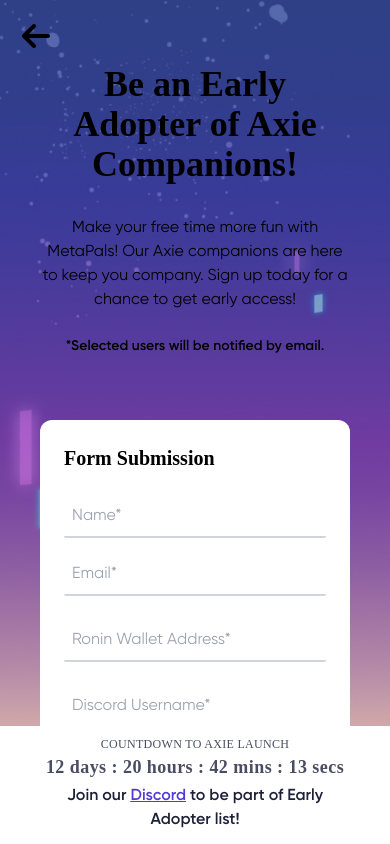
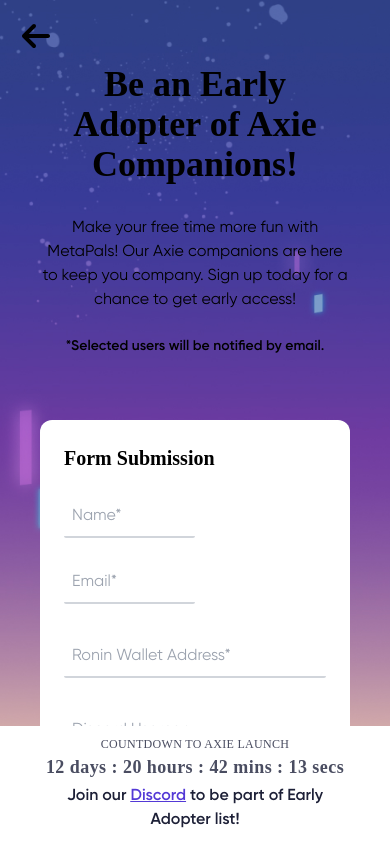
Before and after one commit to kindredlabs/axie-web-form, a Next.js app: page /form in a window 390 px wide. Built offline with nearby package versions, Linux system fonts and the light colour scheme; a web font is replaced by a local one.

Commit message:
feat: added input validation, api is working

```diff
--- a/package.json
+++ b/package.json
@@ -13,13 +13,15 @@
     "prettier": "^3.3.3",
     "react": "^18",
     "react-dom": "^18",
-    "react-icons": "^5.3.0"
+    "react-icons": "^5.3.0",
+    "zod": "^3.23.8"
   },
   "devDependencies": {
     "@types/node": "^20",
     "@types/react": "^18",
     "@types/react-dom": "^18",
     "postcss": "^8",
+    "prettier-plugin-tailwindcss": "^0.6.6",
     "tailwindcss": "^3.4.1",
     "typescript": "^5"
   }
--- /dev/null
+++ b/src/app/components/api/AxieSendForm.tsx
@@ -0,0 +1,42 @@
+"use server"
+
+interface axieFormInterface {
+  name: "string"
+  email: "string"
+  roninWalletAddress: "string"
+  xUsername: "string"
+  discordUsername: "string"
+}
+
+export async function AxieSendForm({
+  name,
+  email,
+  roninWalletAddress,
+  xUsername,
+  discordUsername,
+}: axieFormInterface) {
+  const URL_AXIE_FORM =
+    "https://dev.api.metapals.ai/api/v1/sanctuary/axie-early-access"
+  try {
+    const res = await fetch(URL_AXIE_FORM, {
+      method: "POST",
+      headers: {
+        "Content-Type": "application/json",
+        "x-platform": "sanctuary",
+      },
+      body: JSON.stringify({
+        name,
+        email,
+        roninWalletAddress,
+        xUsername,
+        discordUsername,
+      }),
+    })
+    const data = await res.json()
+    console.log("AXIE SERVER", data)
+    return data
+  } catch (e) {
+    console.log("AXIE SERVER ERROR", e)
+    return e
+  }
+}
--- a/src/app/form/page.tsx
+++ b/src/app/form/page.tsx
@@ -1,128 +1,298 @@
+"use client"
+import React from "react"
+import Image from "next/image"
+import BottomBar from "../components/BottomBar"
+import Button from "../components/Button"
+import { FaXTwitter, FaDiscord, FaArrowLeft } from "react-icons/fa6"
+import Link from "next/link"
+import z from "zod"
+import { useState } from "react"
+import { AxieSendForm } from "../components/api/AxieSendForm"
 
-import React from 'react'
-import Image from 'next/image';
-import BottomBar from "../components/BottomBar"
-import Button from '../components/Button';
-import { FaXTwitter, FaDiscord, FaArrowLeft } from "react-icons/fa6";
-import Link from 'next/link';
+const formSchema = z.object({
+  name: z
+    .string()
+    .min(3, "Name is too short")
+    .min(1, "Required field for submission."),
+  email: z
+    .string()
+    .min(6, "Email is too short")
+    .email("Please provide a valid email")
+    .min(1, "Required field for submission."),
+  roninWalletAddress: z.string().min(1, "Required field for submission"),
+})
 
 export default function AxieForm() {
+  const [form, setForm] = useState({
+    name: "",
+    email: "",
+    roninWalletAddress: "",
+    xUsername: "",
+    discordUsername: "",
+  })
+
+  const [errors, setErrors] = useState({
+    name: "",
+    email: "",
+    roninWalletAddress: "",
+    xUsername: "",
+    discordUsername: "",
+  })
+
+  const handleInputChange = (event: inputChangeType) => {
+    setForm({ ...form, [event.target.name]: event.target.value })
+  }
+
+  const handleSubmit = async () => {
+    setErrors({
+      name: "",
+      email: "",
+      roninWalletAddress: "",
+      xUsername: "",
+      discordUsername: "",
+    })
+
+    try {
+      console.log("AXIE FORM", form)
+      formSchema.parse(form)
+      const response = await AxieSendForm({
+        name: form.name,
+        email: form.email,
+        roninWalletAddress: form.roninWalletAddress,
+        xUsername: form.xUsername,
+        discordUsername: form.discordUsername,
+      })
+      console.log(response)
+      if (response.errors) {
+        alert("Error! " + response.message)
+        console.log("error message", response.message)
+      }
+      if (response.uid) {
+        alert("Success!")
+        setForm({
+          name: "",
+          email: "",
+          roninWalletAddress: "",
+          xUsername: "",
+          discordUsername: "",
+        })
+      }
+    } catch (error) {
+      if (error instanceof z.ZodError) {
+        error.errors.forEach((item) => {
+          if (item.path[0] === "name") {
+            setErrors((prevErrors) => ({ ...prevErrors, name: item.message }))
+          }
+          if (item.path[0] === "email") {
+            setErrors((prevErrors) => ({ ...prevErrors, email: item.message }))
+          }
+          if (item.path[0] === "roninWalletAddress") {
+            setErrors((prevErrors) => ({
+              ...prevErrors,
+              roninWalletAddress: item.message,
+            }))
+          }
+        })
+      }
+    }
+  }
+
   return (
-    <div className="absolute flex inset-0 bg-no-repeat bg-cover bg-axie overflow-y-scroll md:overflow-clip from-[#4bd4fe] to-[#80d458]">
+    <div className="absolute inset-0 flex overflow-y-scroll bg-axie from-[#4bd4fe] to-[#80d458] bg-cover bg-no-repeat md:overflow-clip">
       {/* back arrow */}
-      <Link href={'/'} className='absolute cursor-pointer z-10 top-5 left-5 hover:scale-110 duration-500'>
-        <FaArrowLeft className='size-8 md:size-12' />
+      <Link
+        href={"/"}
+        className="absolute left-5 top-5 z-10 cursor-pointer duration-500 hover:scale-110"
+      >
+        <FaArrowLeft className="size-8 md:size-12" />
       </Link>
 
       {/* main content */}
-      <div className="relative h-fit md:h-full px-10 flex w-full flex-col items-center justify-center">
-        <div className='flex flex-col gap-10 md:p-12 md:flex-row self-center'>
-
+      <div className="relative flex h-fit w-full flex-col items-center justify-center px-10 md:h-full">
+        <div className="flex flex-col gap-10 self-center md:flex-row md:p-12">
           {/* main title */}
-          <div className='text-center md:text-left flex flex-col'>
-            <h1 className="pb-8 pt-16 text-4xl font-bold px-4 md:px-0 ">
+          <div className="flex flex-col text-center md:text-left">
+            <h1 className="px-4 pb-8 pt-16 text-4xl font-bold md:px-0">
               Be an Early Adopter of Axie Companions!
             </h1>
-            <p >
-              Make your free time more fun with
-              MetaPals! Our Axie companions are
-              here to keep you company. Sign up
-              today for a chance to get early
-              access!
+            <p>
+              Make your free time more fun with MetaPals! Our Axie companions
+              are here to keep you company. Sign up today for a chance to get
+              early access!
             </p>
             <br />
-            <p className='text-sm font-semibold'>
+            <p className="text-sm font-semibold">
               *Selected users will be notified by email.
             </p>
             <br />
 
             {/* socials */}
-            <div className='hidden h-fit pt-6 md:flex gap-4 w-full flex-row'>
-              <Link target='_blank' href={"https://discord.gg/metapals"}>
+            <div className="hidden h-fit w-full flex-row gap-4 pt-6 md:flex">
+              <Link target="_blank" href={"https://discord.gg/metapals"}>
                 <FaDiscord size={24} />
               </Link>
-              <Link target='_blank' href={"https://x.com/MetaPals"}>
+              <Link target="_blank" href={"https://x.com/MetaPals"}>
                 <FaXTwitter size={20} />
               </Link>
             </div>
 
             {/* axie pic */}
             <Image
-              alt='axie pic'
-              src={'/Axie_1.png'}
+              alt="axie pic"
+              src={"/Axie_1.png"}
               height={100}
               width={100}
-              className='pt-12 w-40 -ml-8 hidden md:block'
+              className="-ml-8 hidden w-40 pt-12 md:block"
             />
           </div>
 
-          <form className='bg-white md:mt-10 flex h-fit flex-col gap-6 w-full p-6 rounded-xl text-black '>
+          <form className="flex h-fit w-full flex-col gap-6 rounded-xl bg-white p-6 text-black md:mt-10">
+            <p className="text-xl font-bold">Form Submission</p>
 
-            <p className='text-xl font-bold'>
-              Form Submission
-            </p>
+            <div className="flex flex-col gap-4 md:flex-row">
+              <div className="flex w-1/2 flex-col">
+                {/* Name Field */}
+                <input
+                  onChange={(e) =>
+                    handleInputChange({
+                      target: { name: "name", value: e.target.value },
+                    })
+                  }
+                  placeholder="Name*"
+                  value={form.name}
+                  type="text"
+                  className="w-full rounded-sm border-b-2 border-b-gray-300 p-2"
+                />
+                <p className={`h-2 text-center text-sm text-red-400`}>
+                  {errors.name && errors.name}
+                </p>
+              </div>
 
-            <div className='flex flex-col md:flex-row gap-4'>
-              <input placeholder='Name*' type='text' className='border-b-2 border-b-gray-300 rounded-sm p-2 w-full ' />
-              <input placeholder='Email*' type='email' className='border-b-2 border-b-gray-300 rounded-sm p-2 w-full ' />
+              {/* Email Field */}
+              <div className="flex w-1/2 flex-col">
+                <input
+                  onChange={(e) =>
+                    handleInputChange({
+                      target: { name: "email", value: e.target.value },
+                    })
+                  }
+                  value={form.email}
+                  placeholder="Email*"
+                  type="email"
+                  className="w-full rounded-sm border-b-2 border-b-gray-300 p-2"
+                />
+                <p className={`h-2 text-center text-sm text-red-400`}>
+                  {errors.email && errors.email}
+                </p>
+              </div>
             </div>
 
-            <input placeholder='Ronin Wallet Address*' type='text' className='border-b-2 border-b-gray-300 rounded-sm p-2 w-full ' />
-
-            <div className='flex flex-col md:flex-row gap-4'>
-              <input placeholder='Discord Username*' type='text' className='border-b-2 border-b-gray-300 rounded-sm p-2 w-full ' />
-              <input placeholder='X Username*' type='text' className='border-b-2 border-b-gray-300 rounded-sm p-2 w-full ' />
+            {/* Ronin Wallet Field */}
+            <div className="flex w-full flex-col">
+              <input
+                onChange={(e) =>
+                  handleInputChange({
+                    target: {
+                      name: "roninWalletAddress",
+                      value: e.target.value,
+                    },
+                  })
+                }
+                value={form.roninWalletAddress}
+                placeholder="Ronin Wallet Address*"
+                type="text"
+                className="w-full rounded-sm border-b-2 border-b-gray-300 p-2"
+              />
+              <p className={`h-2 text-center text-sm text-red-400`}>
+                {errors.roninWalletAddress && errors.roninWalletAddress}
+              </p>
             </div>
 
-            <div className='w-full pt-4 flex justify-center md:justify-start'>
-              <Button>
-                <p className='px-6 py-1'>
-                  Submit
+            {/* Discord Field */}
+            <div className="flex flex-col gap-4 md:flex-row">
+              <div className="flex w-1/2 flex-col">
+                <input
+                  onChange={(e) =>
+                    handleInputChange({
+                      target: {
+                        name: "discordUsername",
+                        value: e.target.value,
+                      },
+                    })
+                  }
+                  value={form.discordUsername}
+                  placeholder="Discord Username"
+                  type="text"
+                  className="w-full rounded-sm border-b-2 border-b-gray-300 p-2"
+                />
+                <p className={`h-2 text-center text-sm text-red-400`}>
+                  {errors.discordUsername && errors.discordUsername}
                 </p>
+              </div>
+
+              {/* X Field */}
+              <div className="flex w-1/2 flex-col">
+                <input
+                  onChange={(e) =>
+                    handleInputChange({
+                      target: {
+                        name: "xUsername",
+                        value: e.target.value,
+                      },
+                    })
+                  }
+                  value={form.xUsername}
+                  placeholder="X Username"
+                  type="text"
+                  className="w-full rounded-sm border-b-2 border-b-gray-300 p-2"
+                />
+                <p className={`h-2 text-center text-sm text-red-400`}>
+                  {errors.xUsername && errors.xUsername}
+                </p>
+              </div>
+            </div>
+
+            <div className="flex w-full justify-center pt-4 md:justify-start">
+              <Button onClick={() => handleSubmit()}>
+                <p className="px-6 py-1">Submit</p>
               </Button>
             </div>
-            <div>
-            </div>
+            <div></div>
           </form>
         </div>
 
         {/* socials */}
-        <div className='h-fit md:hidden pt-6 flex gap-4 w-full justify-center flex-row'>
-          <Link target='_blank' href={"https://discord.gg/metapals"}>
+        <div className="flex h-fit w-full flex-row justify-center gap-4 pt-6 md:hidden">
+          <Link target="_blank" href={"https://discord.gg/metapals"}>
             <FaDiscord size={24} />
           </Link>
-          <Link target='_blank' href={"https://x.com/MetaPals"}>
+          <Link target="_blank" href={"https://x.com/MetaPals"}>
             <FaXTwitter size={20} />
           </Link>
-
         </div>
 
         {/* Axie pic */}
         <Image
-          alt='axie pic'
-          src={'/Axie_1.png'}
+          alt="axie pic"
+          src={"/Axie_1.png"}
           height={100}
           width={100}
-          className='w-24 self-start -ml-8 md:hidden block'
+          className="-ml-8 block w-24 self-start md:hidden"
         />
 
         {/* spacer */}
-        <div className='block h-[15dvh] w-full'>
-
-        </div>
+        <div className="block h-[15dvh] w-full"></div>
 
         {/* sticky bottom bar for mobile */}
-        <div className='sticky md:hidden bottom-0 w-screen
-        '>
+        <div className="sticky bottom-0 w-screen md:hidden">
           <BottomBar />
         </div>
-
-      </div >
+      </div>
 
       {/* bottom bar for desktop */}
-      <div className='hidden md:block'>
+      <div className="hidden md:block">
         <BottomBar />
       </div>
-    </div >
+    </div>
   )
 }
```
Also changed, not shown: src/app/notice/page.tsx (line endings or trailing spaces), 1 other file (tests, documents, lock files or other folders).
